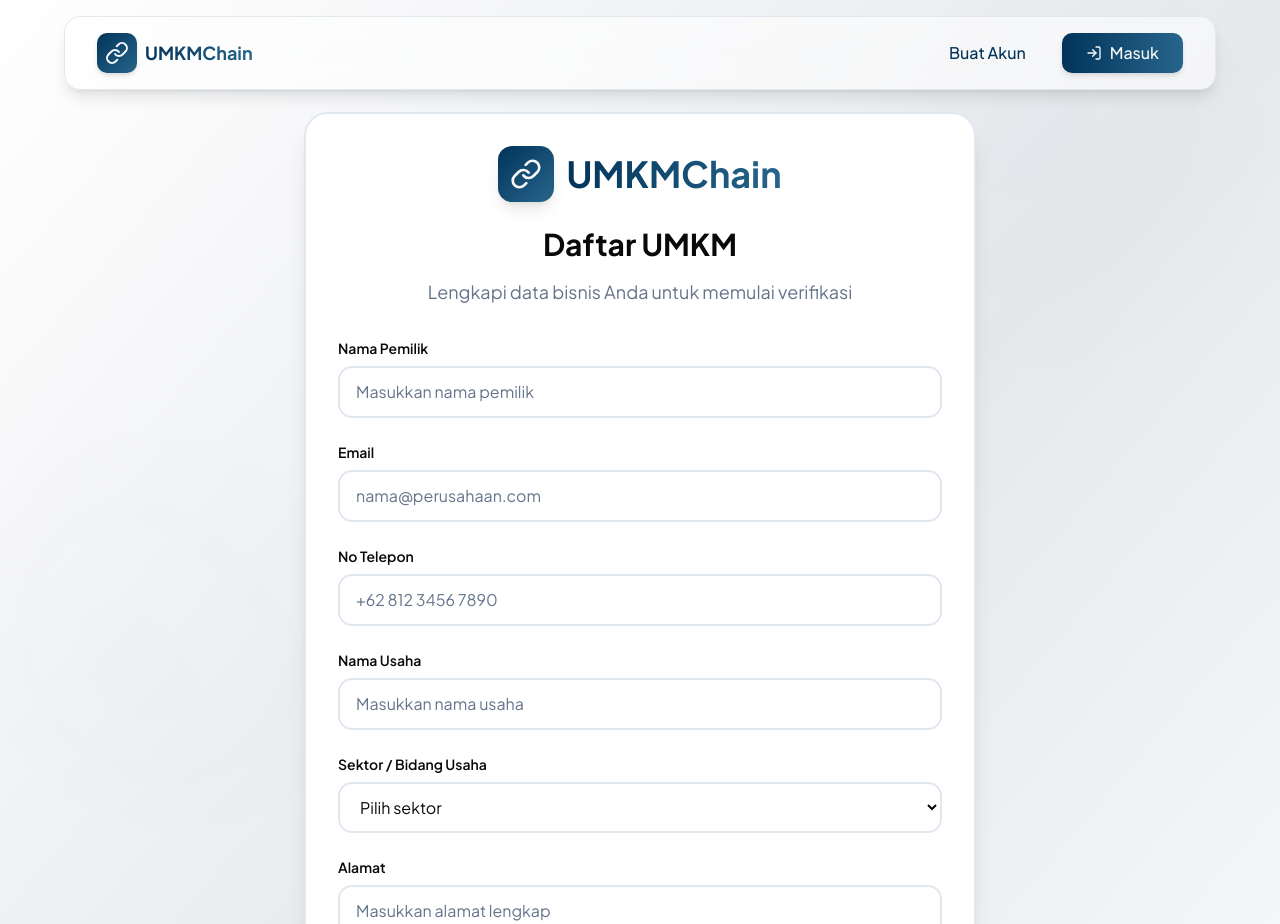
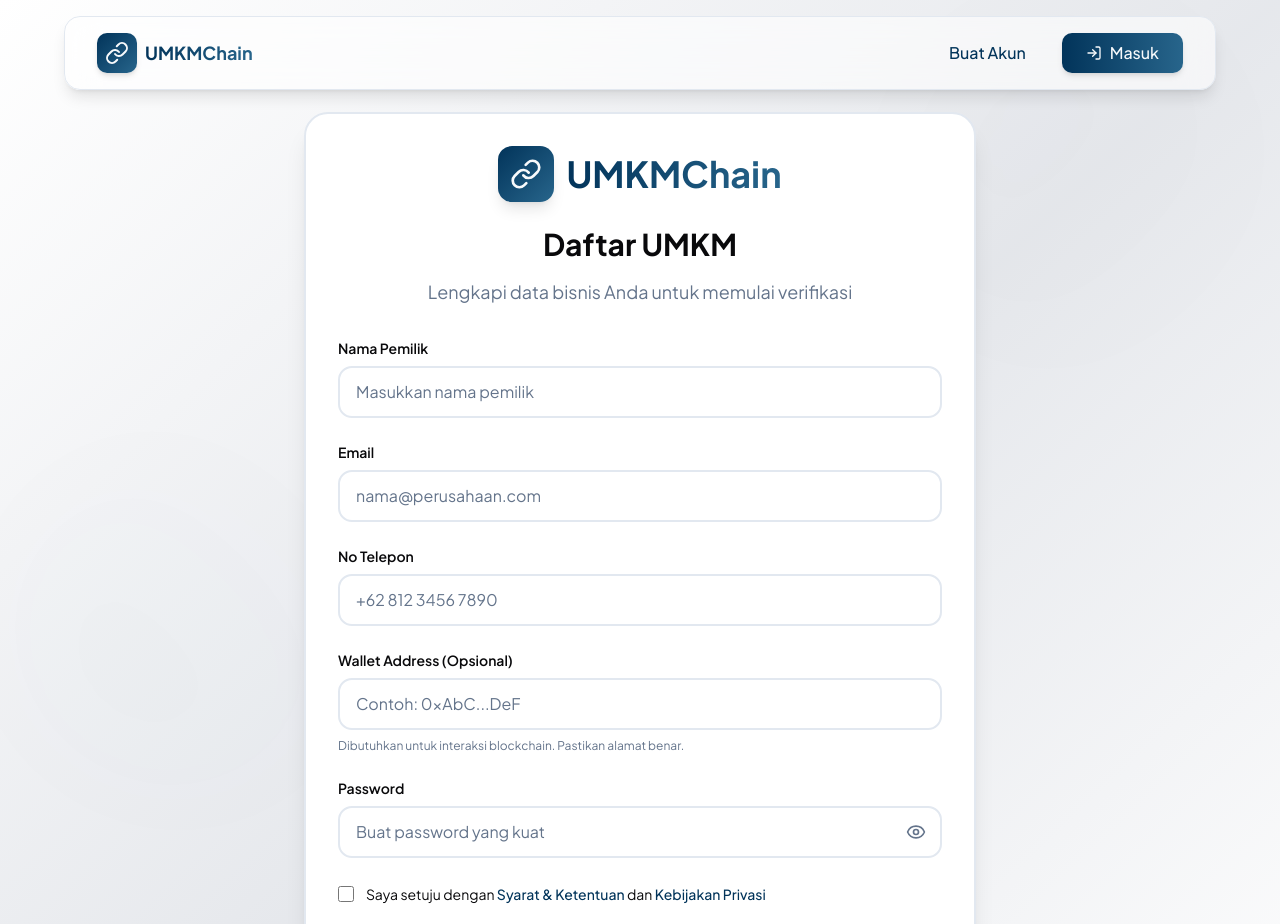
Before and after one commit to asepjamaludinn/umkmchain, a Next.js app: page /signup/umkm in a window 1280 px wide. Shown: the top 924 px of the page. Built offline with nearby package versions, Linux system fonts and the light colour scheme.

Commit message:
refac: form field

```diff
--- a/src/app/(auth)/signup/umkm/page.tsx
+++ b/src/app/(auth)/signup/umkm/page.tsx
@@ -154,75 +154,6 @@ export default function UMKMSignupPage() {
                 )}
               </div>
 
-              {/* Nama Usaha */}
-              <div className="space-y-2">
-                <label
-                  htmlFor="businessName"
-                  className="block text-sm font-semibold text-foreground"
-                >
-                  Nama Usaha
-                </label>
-                <input
-                  id="businessName"
-                  type="text"
-                  placeholder="Masukkan nama usaha"
-                  className="w-full px-4 py-3 rounded-xl border-2 border-border focus:border-primary focus:ring-ring focus:outline-none transition-colors bg-background text-foreground placeholder-muted-foreground"
-                  {...register("businessName")}
-                />
-                {errors.businessName && (
-                  <p className="text-sm text-destructive">
-                    {errors.businessName.message}
-                  </p>
-                )}
-              </div>
-
-              {/* Sektor */}
-              <div className="space-y-2">
-                <label
-                  htmlFor="sector"
-                  className="block text-sm font-semibold text-foreground"
-                >
-                  Sektor / Bidang Usaha
-                </label>
-                <select
-                  id="sector"
-                  className="w-full px-4 py-3 rounded-xl border-2 border-border focus:border-primary focus:ring-ring focus:outline-none transition-colors bg-background text-foreground"
-                  {...register("sector")}
-                >
-                  <option value="">Pilih sektor</option>
-                  <option value="kuliner">Kuliner</option>
-                  <option value="fashion">Fashion</option>
-                  <option value="kriya">Kriya</option>
-                </select>
-                {errors.sector && (
-                  <p className="text-sm text-destructive">
-                    {errors.sector.message}
-                  </p>
-                )}
-              </div>
-
-              {/* Alamat */}
-              <div className="space-y-2">
-                <label
-                  htmlFor="address"
-                  className="block text-sm font-semibold text-foreground"
-                >
-                  Alamat
-                </label>
-                <input
-                  id="address"
-                  type="text"
-                  placeholder="Masukkan alamat lengkap"
-                  className="w-full px-4 py-3 rounded-xl border-2 border-border focus:border-primary focus:ring-ring focus:outline-none transition-colors bg-background text-foreground placeholder-muted-foreground"
-                  {...register("address")}
-                />
-                {errors.address && (
-                  <p className="text-sm text-destructive">
-                    {errors.address.message}
-                  </p>
-                )}
-              </div>
-
               {/* Wallet Address */}
               <div className="space-y-2">
                 <label
```
